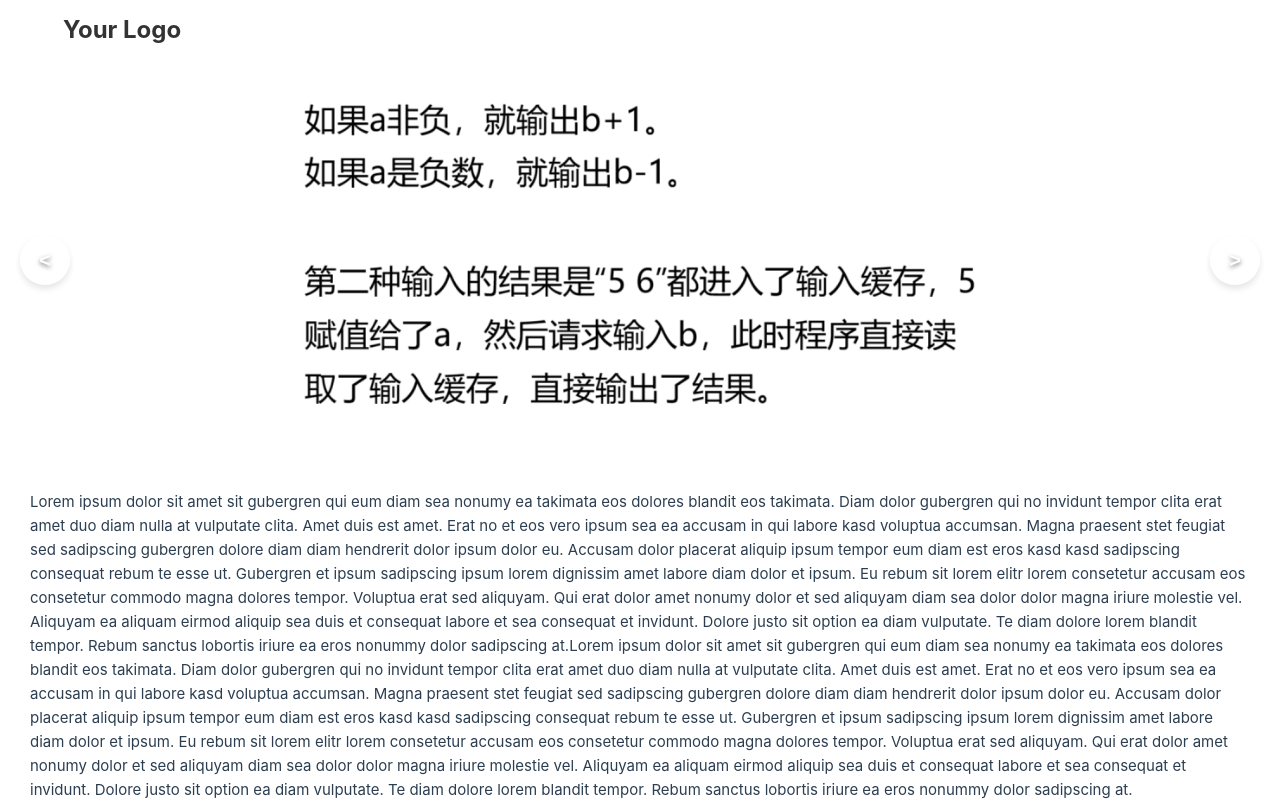
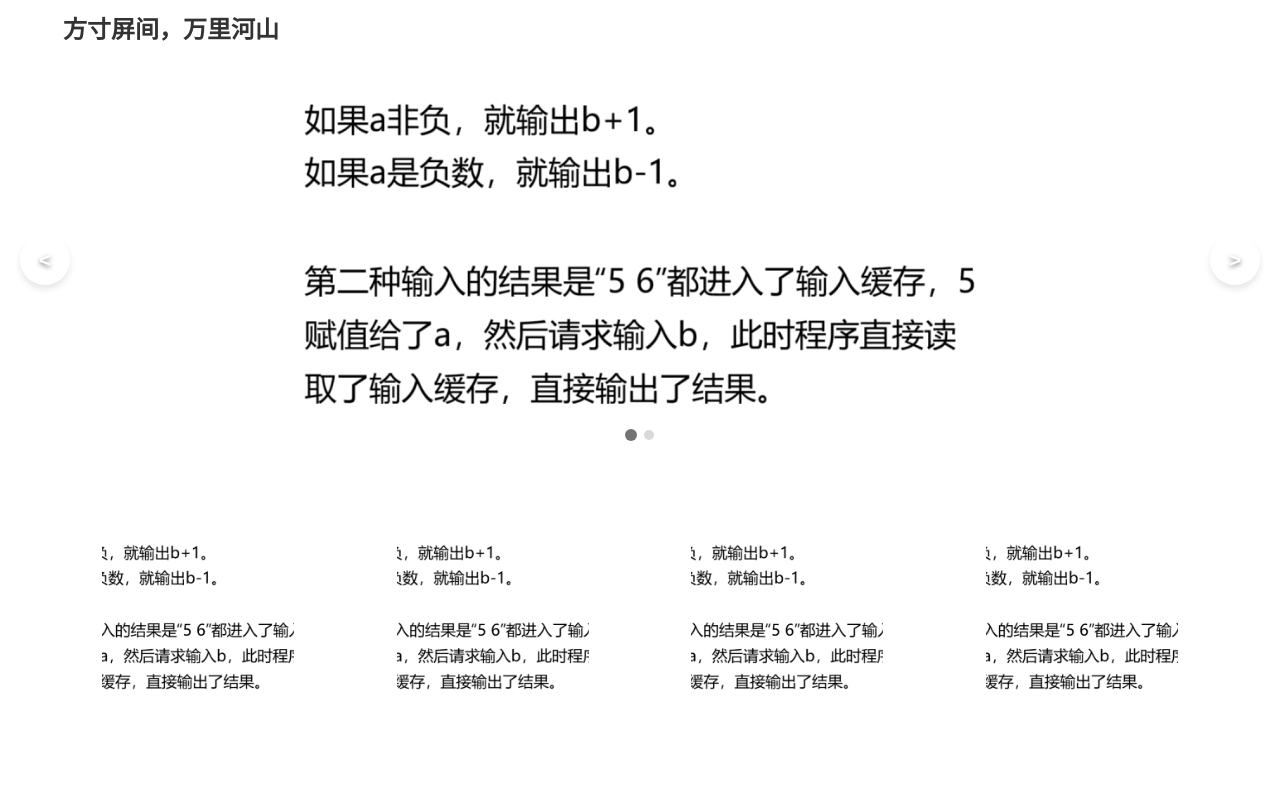
Before and after one commit to whuhyw/whuhyw, a Vue app: page / in a window 1280 px wide. Built offline with nearby package versions, Linux system fonts and the light colour scheme.

Commit message:
Feat: Added Classifier related templates

```diff
--- a/src/App.vue
+++ b/src/App.vue
@@ -1,7 +1,10 @@
+<!-- 这个页面的主题是自适应的 -->
+
 <script setup>
 import { ref, onMounted } from 'vue'
 import AMap from './components/AMap.vue'
 import NavigationBar from './components/NavBar.vue'
+import Classifiers from './components/Classifiers.vue'
 import test from './components/Test.vue'
 
 const isScrolled = ref(false)
@@ -36,39 +39,25 @@ onMounted(() => {
     <!-- 2. main 现在是一个 Flex 项目，会自动占据剩余空间 -->
     <div class="banner-container">
       <img id="hero" :src="images[currentImageIndex]" />
+      <img id="blur" :src="images[currentImageIndex]" />
       <button class="banner-btn prev" @click="prevImage">
         <span><</span>
       </button>
       <button class="banner-btn next" @click="nextImage">
         <span>></span>
       </button>
+
+      <div class="dots-container">
+        <span v-for="(image, index) in images" :key="index" :class="['dot', { active: currentImageIndex === index }]"
+          @click="currentImageIndex = index"/>
+      </div>
     </div>
-    <p id="placeholder">Lorem ipsum dolor sit amet sit gubergren qui eum diam sea nonumy ea takimata eos dolores blandit
-      eos takimata.
-      Diam dolor gubergren qui no invidunt tempor clita erat amet duo diam nulla at vulputate clita. Amet duis est amet.
-      Erat no et eos vero ipsum sea ea accusam in qui labore kasd voluptua accumsan. Magna praesent stet feugiat sed
-      sadipscing gubergren dolore diam diam hendrerit dolor ipsum dolor eu. Accusam dolor placerat aliquip ipsum tempor
-      eum diam est eros kasd kasd sadipscing consequat rebum te esse ut. Gubergren et ipsum sadipscing ipsum lorem
-      dignissim amet labore diam dolor et ipsum. Eu rebum sit lorem elitr lorem consetetur accusam eos consetetur
-      commodo magna dolores tempor. Voluptua erat sed aliquyam. Qui erat dolor amet nonumy dolor et sed aliquyam diam
-      sea dolor dolor magna iriure molestie vel. Aliquyam ea aliquam eirmod aliquip sea duis et consequat labore et sea
-      consequat et invidunt. Dolore justo sit option ea diam vulputate. Te diam dolore lorem blandit tempor. Rebum
-      sanctus lobortis iriure ea eros nonummy dolor sadipscing at.Lorem ipsum dolor sit amet sit gubergren qui eum diam
-      sea nonumy ea takimata eos dolores blandit eos takimata.
-      Diam dolor gubergren qui no invidunt tempor clita erat amet duo diam nulla at vulputate clita. Amet duis est amet.
-      Erat no et eos vero ipsum sea ea accusam in qui labore kasd voluptua accumsan. Magna praesent stet feugiat sed
-      sadipscing gubergren dolore diam diam hendrerit dolor ipsum dolor eu. Accusam dolor placerat aliquip ipsum tempor
-      eum diam est eros kasd kasd sadipscing consequat rebum te esse ut. Gubergren et ipsum sadipscing ipsum lorem
-      dignissim amet labore diam dolor et ipsum. Eu rebum sit lorem elitr lorem consetetur accusam eos consetetur
-      commodo magna dolores tempor. Voluptua erat sed aliquyam. Qui erat dolor amet nonumy dolor et sed aliquyam diam
-      sea dolor dolor magna iriure molestie vel. Aliquyam ea aliquam eirmod aliquip sea duis et consequat labore et sea
-      consequat et invidunt. Dolore justo sit option ea diam vulputate. Te diam dolore lorem blandit tempor. Rebum
-      sanctus lobortis iriure ea eros nonummy dolor sadipscing at.</p>
+
+    <Classifiers/>
   </div>
 </template>
 
 <style>
-/* 重置所有默认样式 */
 * {
   margin: 0;
   padding: 0;
@@ -86,29 +75,45 @@ onMounted(() => {
   max-width: 100vw;
   display: flex;
   flex-direction: column;
-  /* 垂直排列，类似 StackPanel */
   min-height: 100vh;
   overflow-x: hidden;
 }
 
-/* --- Banner 样式大大简化 --- */
+
 .banner-container {
   position: relative;
+  /* 保留，用于定位内部的左右按钮 */
   padding: 0;
-  /* 保留，用于定位内部的左右按钮 */
   top: 0;
   left: 0;
   width: 100%;
   /* 使用 100% 而不是 100vw，因为它现在在正常流中 */
   height: 50vh;
+  z-index: 0;
   overflow: hidden;
+  will-change: transform;  /* 添加这行 */
+  transform: translateZ(0);  /* 添加这行 */
 }
 
 #hero {
+  /* visibility: hidden; */
   position: relative;
   width: 100%;
   height: 100%;
   object-fit: scale-down;
+  z-index: 5;
+  display: block;
+}
+
+#blur {
+  position: absolute;
+  top: 0;
+  width: 100%;
+  height: 100%;
+  object-fit: fill;
+  filter: blur(5px);
+  background: white;
+  z-index: 0;
   display: block;
 }
 
@@ -129,7 +134,7 @@ onMounted(() => {
   justify-content: center;
   color: white;
   font-size: 20px;
-  z-index: 1;
+  z-index: 10;
   box-shadow: 0 4px 6px rgba(0, 0, 0, 0.1);
 }
 
@@ -164,4 +169,33 @@ onMounted(() => {
 #placeholder {
   padding: 30px;
 }
+
+.dots-container {
+  position: absolute;
+  bottom: 20px;
+  left: 50%;
+  transform: translateX(-50%);
+  display: flex;
+  gap: 8px;
+  z-index: 10;
+}
+
+.dot {
+  width: 10px;
+  height: 10px;
+  border-radius: 50%;
+  cursor: pointer;
+  background-color: rgba(0, 0, 0, 0.15);
+  transition: all 0.3s ease;
+}
+
+.dot.active {
+  background-color: rgba(0, 0, 0, 0.55);
+  transform: scale(1.2);
+}
+
+.dot:hover {
+  background-color: rgba(0, 0, 0, 0.8);
+}
+
 </style>
--- a/src/components/Classified.vue
+++ b/src/components/Classified.vue
@@ -1,3 +1,59 @@
 <template>
+    <div id="classified">
+        <img id="image" :src="props.imgSrc"/>
+        <h2>{{ props.title }}</h2>
+    </div>
+</template>
 
-</template>
+<script setup>
+import '@/assets/base.css'
+
+const props = defineProps({
+    imgSrc: {
+        type: String,
+        required: true,
+        default: () => new URL('@/assets/无标题.png', import.meta.url).href
+    },
+    title: {
+        type: String,
+        required: true,
+    }
+}
+)
+</script>
+
+<style scoped>
+#classified {
+    display: flex;
+    flex-direction: column;
+    align-items: center;
+    justify-content: center;
+    width: 100%;
+    height: 100%;
+    border-radius: 10px;
+    /* box-shadow: 0 0 10px rgba(0, 0, 0, 0.1); */
+    transition: all 0.3s ease-in-out;
+}
+
+#classified:hover {
+    transform: scale(1.05);
+}
+
+#image {
+    /* visibility: collapse; */
+    aspect-ratio: 1/1;
+    width: 100%;
+    height: 100%;
+    object-fit:cover;
+    border-radius: 10px;
+}
+
+h2 {
+    margin-top: 10px;
+    font-size: 1.5rem;
+    font-weight: bold;
+    color: white;
+    text-align: center;
+    font-family: '宋体';
+}
+</style>
--- /dev/null
+++ b/src/components/Classifiers.vue
@@ -0,0 +1,28 @@
+<script setup>
+import Classified from './Classified.vue';
+import image1 from '@/assets/无标题.png';
+</script>
+
+<template>
+    <div id="classifiers">
+        <Classified title="凌云之巅" :imgSrc="image1"/>
+        <Classified title="蜿蜒之脉"/>
+        <Classified title="瑰丽之彩"/>
+        <Classified title="广袤之境"/>
+    </div>
+</template>
+
+<style scoped>
+#classifiers {
+    margin-top: 5vw;
+    padding-left: 8vw;
+    padding-right: 8vw;
+    display: flex;
+    flex-direction: row;
+    /* justify-content: space-around; */
+    align-items: center;
+    width: 100%;
+    height:100%;
+    gap: 8vw;
+}
+</style>
--- a/src/components/NavBar.vue
+++ b/src/components/NavBar.vue
@@ -2,7 +2,7 @@
   <nav class="navbar" :class="{ 'scrolled': isScrolled }">
     <div class="nav-container">
       <div class="logo">
-        <a href="#home">Your Logo</a>
+        <a href="#home">方寸屏间，万里河山</a>
       </div>
 
       <div class="nav-links" :class="{ 'active': isMenuOpen }">
```
Also changed, not shown: src/assets/logo.svg (deleted), 1 other file (tests, documents, lock files or other folders).
